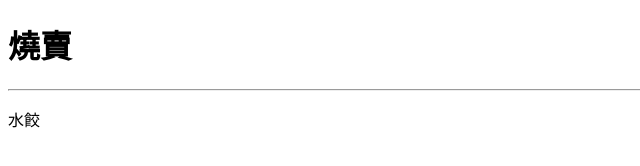
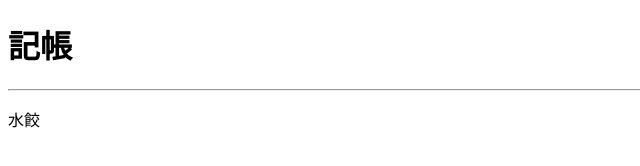
Before and after one commit to Xioko9595/Xioko9595.github.io, a plain HTML site: page index.html in a window 1280 px wide. Shown: the full height of the page, 0-640 px from the left. Drawn offline with Linux system fonts and the light colour scheme.

Commit message:
Update index.html

```diff
--- a/index.html
+++ b/index.html
@@ -2,11 +2,11 @@
 <html>
 <head>
    <meta charset="utf-8">
-   <title>火鍋棒</title>
+   <title>鼠王</title>
 </head>
 <body>
 
-   <h1>燒賣</h1>
+   <h1>記帳</h1>
    <hr>
    <p>水餃</p>
 </body>
```
